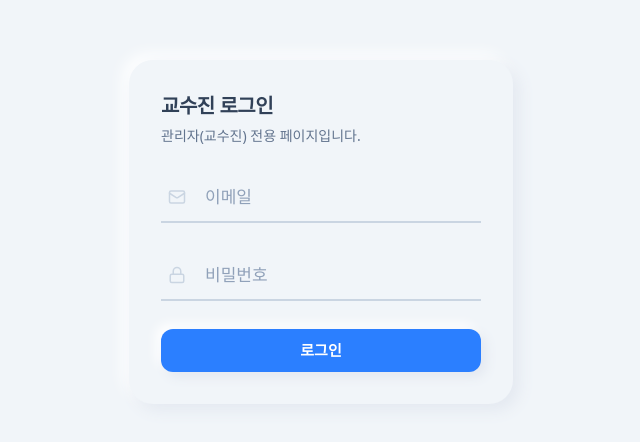
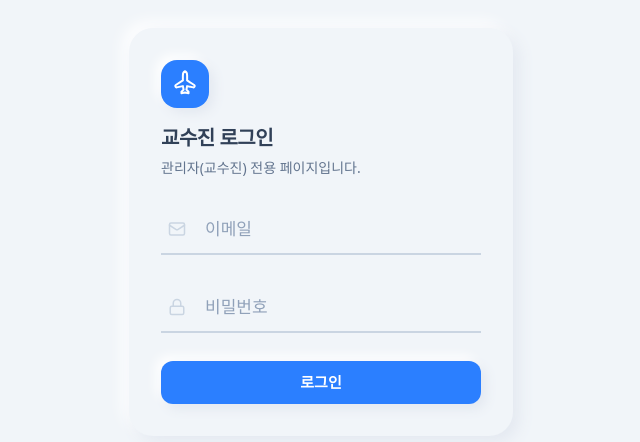
Before and after one commit to prnsslcn/erau-edu, a Next.js app: page /admin/login in a window 1280 px wide. Shown: the part 168-610 px from the top of the page, without its empty margins (319-959 px from the left). Built offline with nearby package versions, Linux system fonts and the light colour scheme; no server answers; a web font is replaced by a local one.

Commit message:
feat: 로그인 카드 상단에 비행기(Plane) 브랜드 아이콘 추가 (blue-500 포인트 색상)

```diff
--- a/src/components/AuthForm.tsx
+++ b/src/components/AuthForm.tsx
@@ -2,7 +2,7 @@
 
 import { useState } from "react";
 import { useRouter } from "next/navigation";
-import { User, Phone, Lock, Mail, type LucideIcon } from "lucide-react";
+import { User, Phone, Lock, Mail, Plane, type LucideIcon } from "lucide-react";
 
 const ICONS: Record<string, LucideIcon> = {
   user: User,
@@ -76,6 +76,9 @@ export default function AuthForm({
 
   return (
     <div className="neu-raised rounded-3xl p-8">
+      <div className="mb-4 flex h-12 w-12 items-center justify-center rounded-2xl bg-blue-500 text-white shadow-[5px_5px_12px_#e3e8f0,-5px_-5px_12px_#ffffff]">
+        <Plane size={24} className="-rotate-45" />
+      </div>
       <h1 className="text-xl font-bold tracking-tight">{title}</h1>
       {subtitle && (
         <p className="mt-1.5 text-sm leading-snug text-slate-500">{subtitle}</p>
```
